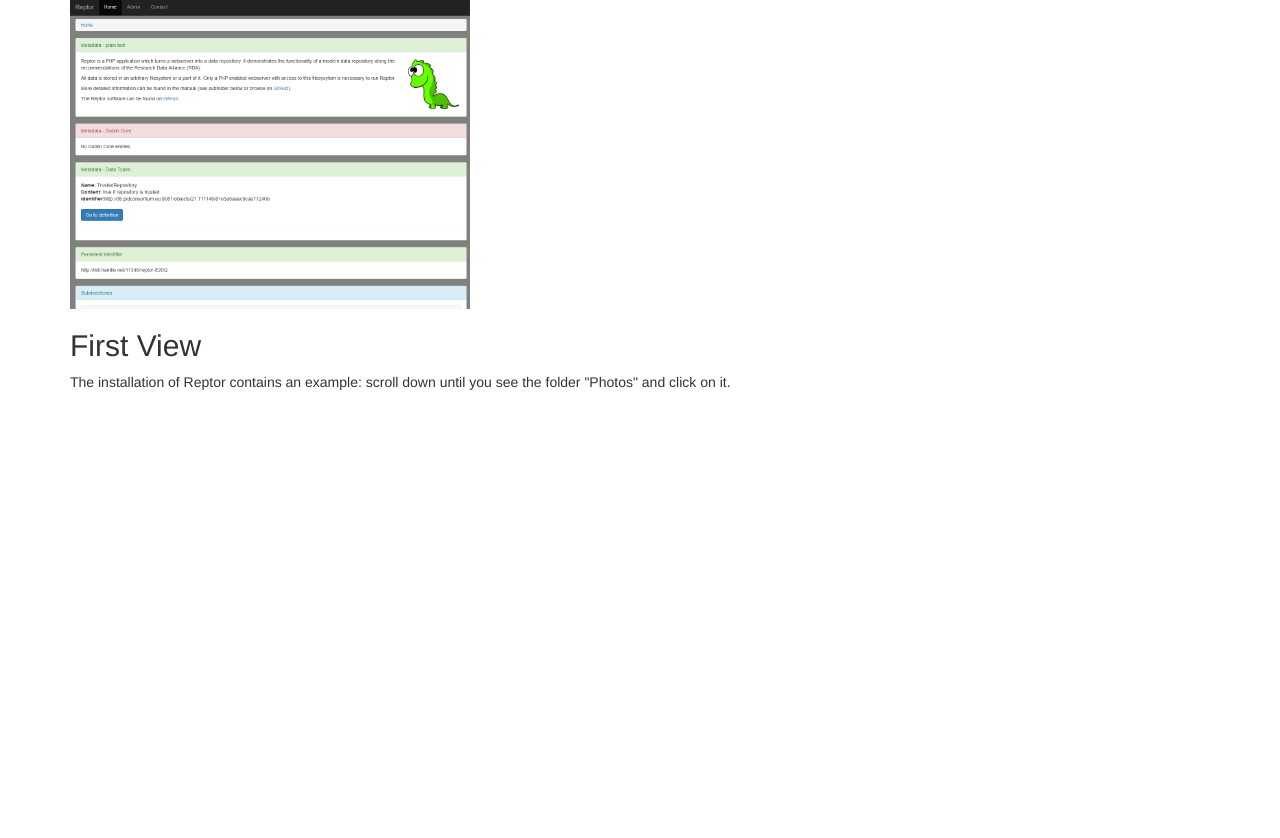
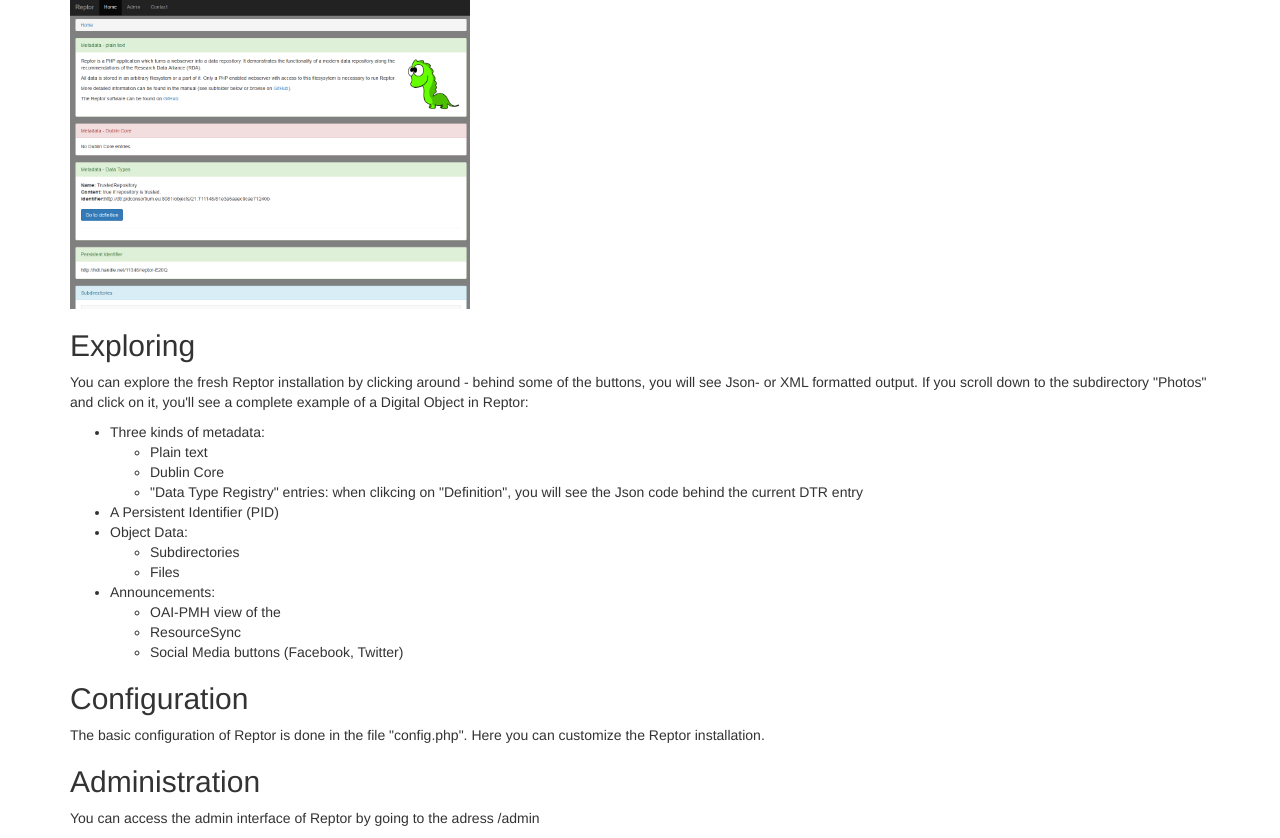
Before and after one commit to TomZastrow/reptor-webpage, a PHP site: page /gettingStarted.php in a window 1280 px wide. Shown: the part 264-1102 px from the top of the page. Before the commit the page ends 654 px from the top, so only its background shows below. Run offline with PHP 8.4, Linux system fonts and the light colour scheme.

Commit message:
Initial adding content to all pages

```diff
--- a/about.php
+++ b/about.php
@@ -31,7 +31,8 @@
                 <tr><td><img src="images/objectdata.png"><br/></br/></td><td>Access to the object data (bitstreams) stored on the filesystem and taking care of permission management</td></tr>
                 <tr><td><img src="images/dtr.png"><br/></br /></td><td>Integration of Data Type Registries (DTR)</td></tr>
                 <tr><td><img src="images/oai.png"><br/></br /></td><td>OAI-PMH</td></tr>
-                <tr><td><img src="images/resourcesync.png"><br/></br /></td><td>ResourceSync (partially</td></tr>
+                <tr><td><img src="images/resourcesync.png"><br/></br /></td><td>ResourceSync (partially implemented)</td></tr>
+                <tr><td><img src="images/share.png"></td><td>Social Media Integration (Facebook, Twitter)</td></tr>
             </table>
         </p>
 
--- a/contact.php
+++ b/contact.php
@@ -17,6 +17,7 @@
         ?>
         <div class="container theme-showcase" role="main" style="margin-top:50px;">
             <h1>Contact</h1>
+            <p>Please go <a href="https://www.thomas-zastrow.de/kontaktx.php">here</a> for writing an email.</p>
 
 
         </div> <!-- /container -->
--- a/documentation.php
+++ b/documentation.php
@@ -17,6 +17,8 @@
         ?>
         <div class="container theme-showcase" role="main" style="margin-top:50px;">
             <h1>Documentation</h1>
+            <p><a href="Documentation/Manual/ReptorManual.pdf">Click here</a> for the Reptor Manual</p>
+            <img src="images/winter2.png" style="float:left;" />
 
 
         </div> <!-- /container -->
--- a/gettingStarted.php
+++ b/gettingStarted.php
@@ -31,10 +31,41 @@
                 <img src="images/reptorScreenshot.png" />
             </p>
         </p>
-            <h2>First View</h2>
+        <h2>Exploring</h2>
         <p>
-                The installation of Reptor contains an example: scroll down until you see the folder "Photos" and click on it.
+            You can explore the fresh Reptor installation by clicking around - behind some of the buttons, you will see Json- or XML formatted
+            output. If you scroll down to the subdirectory "Photos" and click on it, you'll see a complete example of a Digital Object in Reptor:
         </p>
+        <ul>
+            <li>Three kinds of metadata:
+                <ul>
+                    <li>Plain text</li>
+                    <li>Dublin Core</li>
+                    <li>"Data Type Registry" entries: when clikcing on "Definition", you will see the Json code behind the current DTR entry</li>
+                </ul>
+            </li>
+            <li>A Persistent Identifier (PID)</li>
+            <li>Object Data:
+                <ul>
+            <li>Subdirectories</li>
+            <li>Files</li>
+                </ul>
+            </li>
+            <li>Announcements:
+                <ul>
+                    <li>OAI-PMH view of the</li>
+                    <li>ResourceSync</li>
+                    <li>Social Media buttons (Facebook, Twitter)</li>
+                </ul>
+
+            </li>
+        </ul>
+
+        <h2>Configuration</h2>
+        <p>The basic configuration of Reptor is done in the file "config.php". Here you can customize the Reptor installation.</p>
+
+        <h2>Administration</h2>
+        <p>You can access the admin interface of Reptor by going to the adress /admin </p>
 
     </div> <!-- /container -->
     <?php
--- a/index.php
+++ b/index.php
@@ -25,16 +25,16 @@
                 </div>
 
 
-                <p style="margin-top:30px;font-size: 2em;"><strong>Reptor</strong> is a PHP application which turns a webserver into a data repository. </p>
+                <p style="margin-top:30px;font-size: 1.5em;"><strong>Reptor</strong> is a PHP application which turns a webserver into a data repository. </p>
 
                 <div>
                     <img src="images/fileListing.png" />
                 </div>
 
                 <!-- <hr style="margin-top: 50px;margin-bottom: 20px; border:solid #002A4D 1.5px;" /> -->
-                <br /><br /><br /><br /><br />
+                <br /><br />
 
-                <p style="font-size: 2em;"><strong>Reptor</strong>  demonstrates the functionality of a modern data repository along
+                <p style="font-size: 1.5em;"><strong>Reptor</strong>  demonstrates the functionality of a modern data repository along
                     the recommendations of the Research Data Alliance (RDA).</p>
 
                 <br /><br />
```
Also changed, not shown: download.php (+6 -1 lines), images/fileListing.png, images/share.png (added), images/winter2.png (added). Lines whose indentation alone changed are shown as unchanged.
